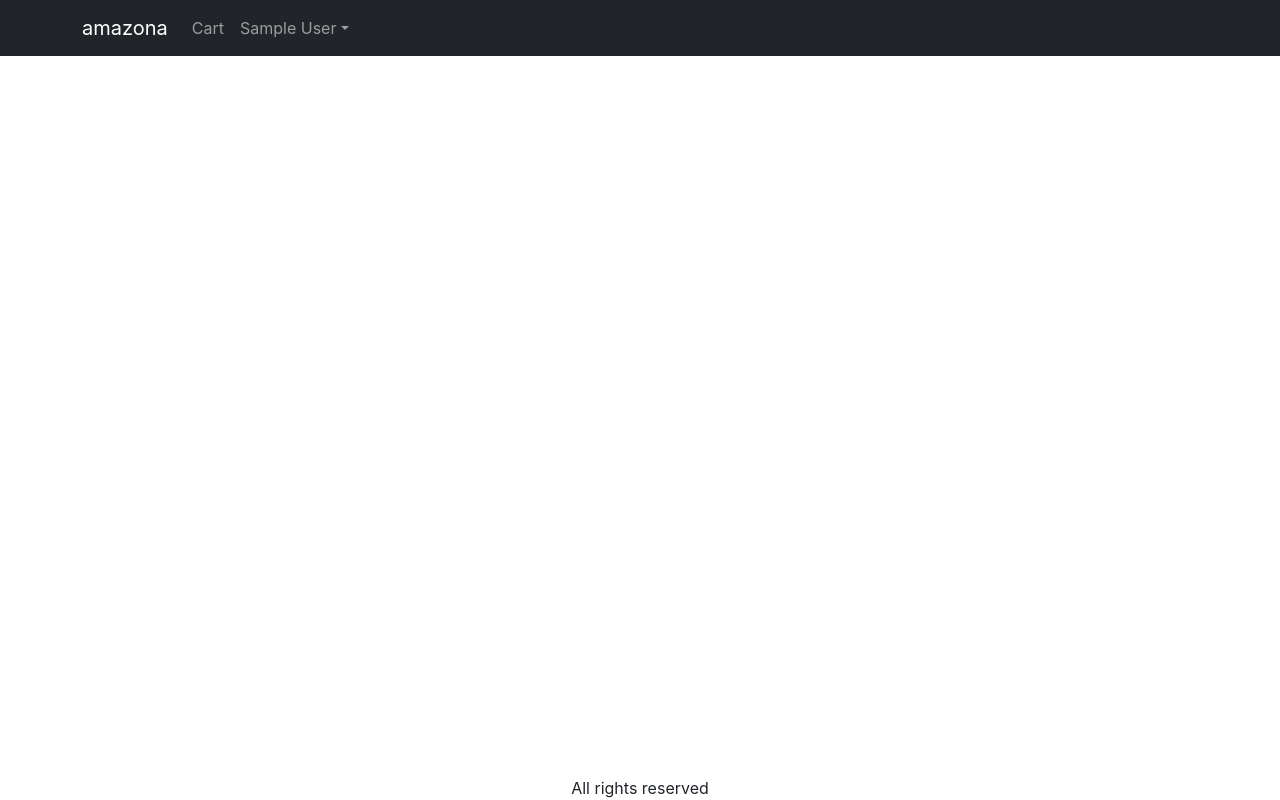
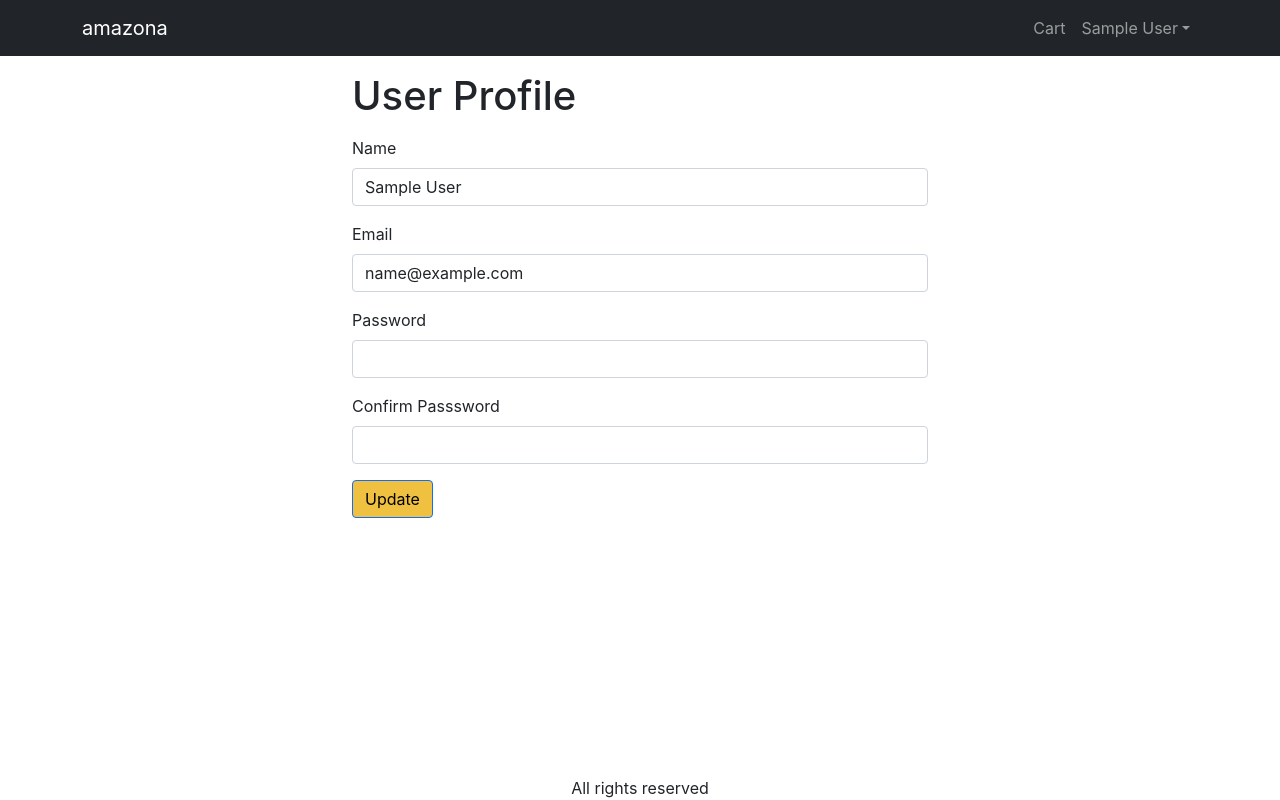
Before and after one commit to iamkeetarp/E-Commerce, a React (Create React App) app in the folder frontend/: page /profile in a window 1280 px wide. Built offline with nearby package versions, Linux system fonts and the light colour scheme; sample sign-in values are in the browser's storage.

Commit message:
User Profile Updated Section Completed

```diff
--- a/frontend/src/App.js
+++ b/frontend/src/App.js
@@ -18,6 +18,8 @@ import ShippingAddressScreen from "./screens/ShippingAddressScreen";
 import PaymentMethodScreen from "./screens/PaymentMethodScreen";
 import PlaceOrderScreen from "./screens/PlaceOrderScreen";
 import OrderScreen from "./screens/OrderScreen";
+import OrderHistoryScreen from "./screens/OrderHistoryScreen";
+import ProfileScreen from "./screens/ProfileScreen";
 
 function App() {
   const { state, dispatch: ctxDispatch } = useContext(Store);
@@ -28,18 +30,21 @@ function App() {
     localStorage.removeItem("userInfo");
     localStorage.removeItem("shippingAddress");
     localStorage.removeItem("paymentMethod");
+    window.location.href = "/signin";
   };
   return (
     <BrowserRouter>
       <div className="d-flex flex-column site-container">
         <ToastContainer position="bottom-center" limit={1} />
         <header>
-          <Navbar bg="dark" variant="dark">
+          <Navbar bg="dark" variant="dark" expand="lg">
             <Container>
               <LinkContainer to="/">
                 <Navbar.Brand>amazona</Navbar.Brand>
               </LinkContainer>
-              <Nav className="me-auto">
+              <Navbar.Toggle aria-controls="basic-navbar-nav" />
+              <Navbar.Collapse id="basic-navbar-nav">
+                <Nav className="me-auto w-100 justify-content-end">
                   <Link to="/cart" className="nav-link">
                     Cart
                     {cart.cartItems.length > 0 && (
@@ -71,6 +76,7 @@ function App() {
                     </Link>
                   )}
                 </Nav>
+              </Navbar.Collapse>
             </Container>
           </Navbar>
         </header>
@@ -81,9 +87,11 @@ function App() {
               <Route path="/cart" element={<CartScreen />} />
               <Route path="/signin" element={<SigninScreen />} />
               <Route path="/signup" element={<SignupScreen />} />
+              <Route path="/profile" element={<ProfileScreen />} />
               <Route path="/payment" element={<PaymentMethodScreen />} />
               <Route path="/placeorder" element={<PlaceOrderScreen />} />
               <Route path="/order/:id" element={<OrderScreen />} />
+              <Route path="/orderhistory" element={<OrderHistoryScreen />} />
               <Route
                 path="/shipping"
                 element={<ShippingAddressScreen />}
--- /dev/null
+++ b/frontend/src/screens/OrderHistoryScreen.js
@@ -0,0 +1,105 @@
+import React, { useContext, useEffect, useReducer } from "react";
+import { Helmet } from "react-helmet-async";
+import axios from "axios";
+import { useNavigate } from "react-router-dom";
+import LoadingBox from "./components/LoadingBox";
+import MessageBox from "./components/MessageBox";
+import { Store } from "../Store";
+import { getError } from "../utils";
+import { Button } from "react-bootstrap";
+
+const reducer = (state, action) => {
+  switch (action.type) {
+    case "FETCH_REQUEST":
+      return { ...state, loading: true };
+    case "FETCH_SUCCESS":
+      return { ...state, orders: action.payload, loading: false };
+    case "FETCH_FAIL":
+      return { ...state, loading: false, error: action.payload };
+    default:
+      return state;
+  }
+};
+
+export default function OrderHistoryScreen() {
+  const { state } = useContext(Store);
+  const { userInfo } = state;
+  const navigate = useNavigate();
+
+  const [{ loading, error, orders }, dispatch] = useReducer(reducer, {
+    loading: true,
+    error: "",
+  });
+  useEffect(() => {
+    const fetchData = async () => {
+      dispatch({ type: "FETCH_REQUEST" });
+      try {
+        const { data } = await axios.get(
+          `/api/orders/mine`,
+
+          { headers: { Authorization: `Bearer ${userInfo.token}` } }
+        );
+        dispatch({ type: "FETCH_SUCCESS", payload: data });
+      } catch (error) {
+        dispatch({
+          type: "FETCH_FAIL",
+          payload: getError(error),
+        });
+      }
+    };
+    fetchData();
+  }, [userInfo]);
+  return (
+    <div>
+      <Helmet>
+        <title>Order History</title>
+      </Helmet>
+
+      <h1>Order History</h1>
+      {loading ? (
+        <LoadingBox></LoadingBox>
+      ) : error ? (
+        <MessageBox variant="danger">{error}</MessageBox>
+      ) : (
+        <table className="table">
+          <thead>
+            <tr>
+              <th>ID</th>
+              <th>DATE</th>
+              <th>TOTAL</th>
+              <th>PAID</th>
+              <th>DELIVERED</th>
+              <th>ACTIONS</th>
+            </tr>
+          </thead>
+          <tbody>
+            {orders.map((order) => (
+              <tr key={order._id}>
+                <td>{order._id}</td>
+                <td>{order.createdAt.substring(0, 10)}</td>
+                <td>{order.totalPrice.toFixed(2)}</td>
+                <td>{order.isPaid ? order.paidAt.substring(0, 10) : "No"}</td>
+                <td>
+                  {order.isDelivered
+                    ? order.deliveredAt.substring(0, 10)
+                    : "No"}
+                </td>
+                <td>
+                  <Button
+                    type="button"
+                    variant="light"
+                    onClick={() => {
+                      navigate(`/order/${order._id}`);
+                    }}
+                  >
+                    Details
+                  </Button>
+                </td>
+              </tr>
+            ))}
+          </tbody>
+        </table>
+      )}
+    </div>
+  );
+}
--- a/frontend/src/screens/OrderScreen.js
+++ b/frontend/src/screens/OrderScreen.js
@@ -80,14 +80,13 @@ export default function OrderScreen() {
           }
         );
         dispatch({ type: "PAY_SUCCESS", payload: data });
-        toast.success("Order is Placed");
+        toast.success("Order is paid");
       } catch (err) {
         dispatch({ type: "PAY_FAIL", payload: getError(err) });
         toast.error(getError(err));
       }
     });
   }
-
   function onError(err) {
     toast.error(getError(err));
   }
--- /dev/null
+++ b/frontend/src/screens/ProfileScreen.js
@@ -0,0 +1,117 @@
+import Button from "react-bootstrap/Button";
+import React from "react";
+import { useState } from "react";
+import { useContext } from "react";
+import { Form } from "react-bootstrap";
+import { Store } from "../Store";
+import { Helmet } from "react-helmet-async";
+import { useReducer } from "react";
+import { toast } from "react-toastify";
+import { getError } from "../utils";
+import axios from "axios";
+
+const reducer = (state, action) => {
+  switch (action.type) {
+    case "UPDATE_REQUEST":
+      return { ...state, loadingUpdate: true };
+    case "UPDATE_SUCCESS":
+      return { ...state, loadingUpdate: false };
+    case "UPDATE_FAIL":
+      return { ...state, loadingUpdate: false };
+    default:
+      return state;
+  }
+};
+
+export default function ProfileScreen() {
+  const { state, dispatch: ctxDispatch } = useContext(Store);
+  const { userInfo } = state;
+  const [name, setName] = useState(userInfo.name);
+  const [email, setEmail] = useState(userInfo.email);
+  const [password, setPassword] = useState("");
+  const [confirmPassword, setConfrimPassword] = useState("");
+
+  const [{ loadingUpdate }, dispatch] = useReducer(reducer, {
+    loadingUpdate: false,
+  });
+  const submitHandler = async (e) => {
+    e.preventDefault();
+    try {
+      const { data } = await axios.put(
+        "/api/users/profile",
+        {
+          name,
+          email,
+          password,
+        },
+        {
+          headers: { Authorization: `Bearer ${userInfo.token}` },
+        }
+      );
+
+      dispatch({
+        type: "UPDATE_SUCCESS",
+      });
+      ctxDispatch({ type: "USER_SIGNIN", payload: data });
+      localStorage.setItem("userInfo", JSON.stringify(data));
+      toast.success("User Updated Successfully");
+    } catch (err) {
+      dispatch({
+        type: "FETCH_FAIL",
+      });
+      toast.error(getError(err));
+    }
+  };
+  return (
+    <div className="container small-container">
+      <Helmet>
+        <title>User Profile</title>
+      </Helmet>
+      <h1 className="my-3"> User Profile</h1>
+      <form onSubmit={submitHandler}>
+        <Form.Group className="mb-3" controlId="name">
+          <Form.Label>Name</Form.Label>
+          <Form.Control
+            value={name}
+            onChange={(e) => setName(e.target.value)}
+            required
+          ></Form.Control>
+        </Form.Group>
+
+        <Form.Group className="mb-3" controlId="email">
+          <Form.Label>Email</Form.Label>
+          <Form.Control
+            value={email}
+            type="email"
+            onChange={(e) => setEmail(e.target.value)}
+            required
+          ></Form.Control>
+        </Form.Group>
+
+        <Form.Group className="mb-3" controlId="password">
+          <Form.Label>Password</Form.Label>
+          <Form.Control
+            value={password}
+            type="password"
+            onChange={(e) => setPassword(e.target.value)}
+            required
+          ></Form.Control>
+        </Form.Group>
+
+        <Form.Group className="mb-3" controlId="confirmPassword">
+          <Form.Label>Confirm Passsword</Form.Label>
+          <Form.Control
+            value={confirmPassword}
+            type="password"
+            onChange={(e) => setConfrimPassword(e.target.value)}
+            required
+          ></Form.Control>
+        </Form.Group>
+
+        <div className="mb-3">
+          <Button type="submit">Update</Button>
+        </div>
+      </form>
+    </div>
+  );
+}
```
Also changed, not shown: 2 other files (tests, documents, lock files or other folders). Lines whose indentation alone changed are shown as unchanged.
